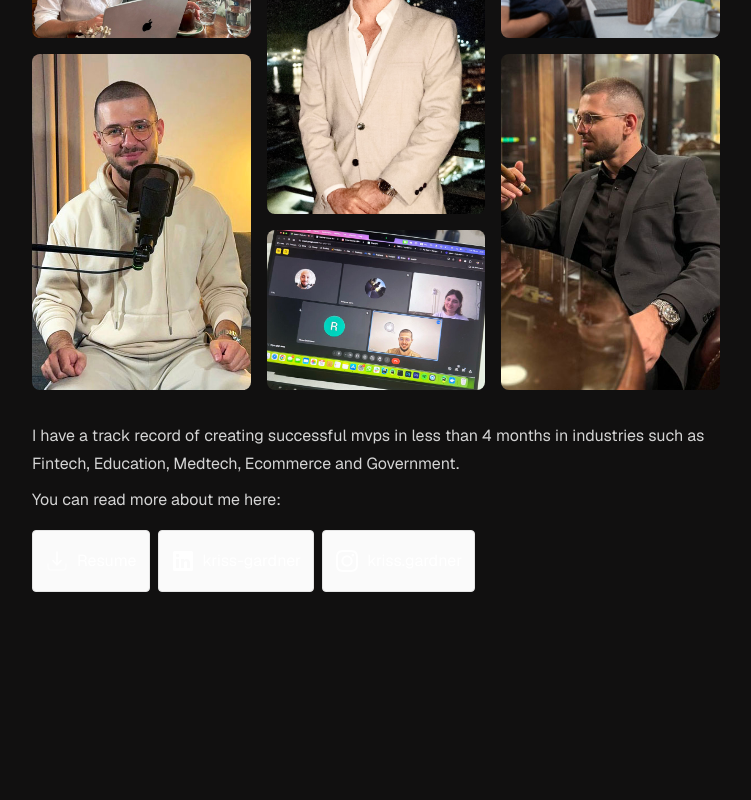
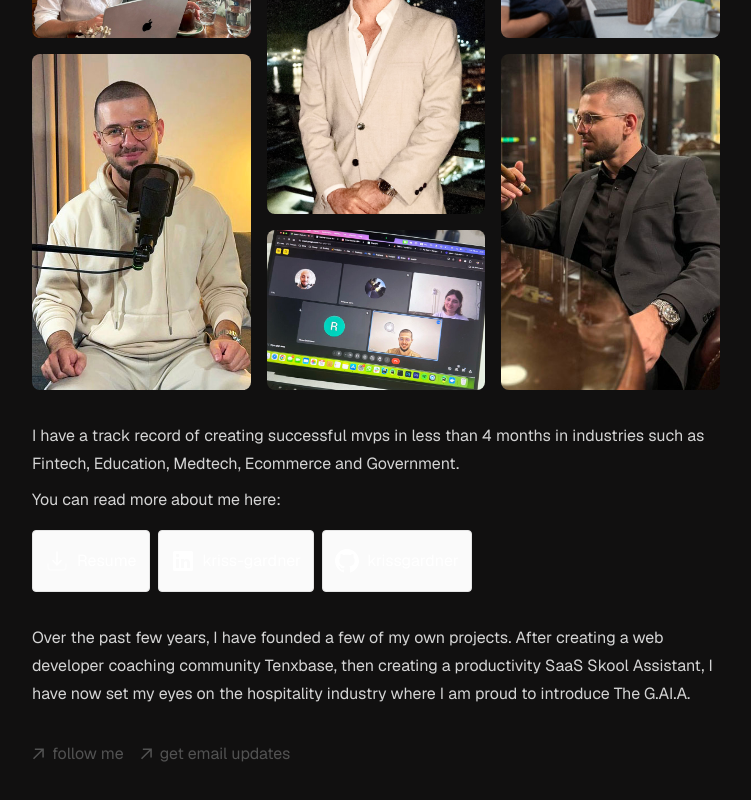
Before and after one commit to krissgardner/krissgardner.com, a Next.js app: page / in a window 1280 px wide. Shown: the part 454-1254 px from the top of the page, without its empty margins (264-1015 px from the left). Before the commit the page ends 1110 px from the top, so only its background shows below. Built offline with nearby package versions, Linux system fonts and the light colour scheme.

Commit message:
Update links & text

```diff
--- a/app/page.tsx
+++ b/app/page.tsx
@@ -1,5 +1,11 @@
 import Gallery from '@/components/Gallery'
-import { Download, Instagram, LinkedIn } from '@/components/icons'
+import {
+  Arrow,
+  Download,
+  GitHub,
+  Instagram,
+  LinkedIn,
+} from '@/components/icons'
 
 export default function Page() {
   return (
@@ -31,13 +37,52 @@ export default function Page() {
           </div>
         </a>
 
-        <a target="_blank" href="https://www.instagram.com/kriss.gardner/">
+        <a target="_blank" href="https://github.com/krissgardner">
           <div className="flex gap-2 items-center justify-between rounded border border-neutral-200 bg-neutral-50 px-3 py-4 dark:border-neutral-700 dark:bg-neutral-800">
-            <Instagram width={24} height={24} fill="#ffffff" />
-            <p className="text-white">kriss.gardner</p>
+            <GitHub width={24} height={24} fill="#ffffff" />
+            <p className="text-white">krissgardner</p>
           </div>
         </a>
+
+        {/*<a target="_blank" href="https://www.instagram.com/kriss.gardner/">*/}
+        {/*  <div className="flex gap-2 items-center justify-between rounded border border-neutral-200 bg-neutral-50 px-3 py-4 dark:border-neutral-700 dark:bg-neutral-800">*/}
+        {/*    <Instagram width={24} height={24} fill="#ffffff" />*/}
+        {/*    <p className="text-white">kriss.gardner</p>*/}
+        {/*  </div>*/}
+        {/*</a>*/}
       </div>
+
+      <p className="mt-8">
+        Over the past few years, I have founded a few of my own projects. After
+        creating a web developer coaching community Tenxbase, then creating a
+        productivity SaaS Skool Assistant, I have now set my eyes on the
+        hospitality industry where I am proud to introduce The G.AI.A.
+      </p>
+
+      <ul className="font-sm mt-8 flex flex-col space-x-0 space-y-2 text-neutral-600 md:flex-row md:space-x-4 md:space-y-0 dark:text-neutral-300">
+        <li>
+          <a
+            className="flex items-center transition-all hover:text-neutral-100"
+            rel="noopener noreferrer"
+            target="_blank"
+            href="https://www.instagram.com/kriss.gardner/"
+          >
+            <Arrow />
+            <p className="ml-2 h-7">follow me</p>
+          </a>
+        </li>
+        <li>
+          <a
+            className="flex items-center transition-all hover:text-neutral-100"
+            rel="noopener noreferrer"
+            target="_blank"
+            href="https://newsletter.krissgardner.com"
+          >
+            <Arrow />
+            <p className="ml-2 h-7">get email updates</p>
+          </a>
+        </li>
+      </ul>
     </main>
   )
 }
--- a/components/Navigation.tsx
+++ b/components/Navigation.tsx
@@ -6,7 +6,9 @@ const Navigation = () => {
       <Link href="/">home</Link>
       <Link href="/work">work</Link>
       <Link href="/contact">contact</Link>
-      <Link href="/newsletter">newsletter</Link>
+      <Link target="_blank" href="https://newsletter.krissgardner.com">
+        newsletter
+      </Link>
     </div>
   )
 }
--- /dev/null
+++ b/components/icons/Arrow.tsx
@@ -0,0 +1,20 @@
+import { SVGProps } from 'react'
+
+const Arrow = (props: SVGProps<SVGSVGElement>) => {
+  return (
+    <svg
+      width="12"
+      height="12"
+      viewBox="0 0 12 12"
+      fill="none"
+      xmlns="http://www.w3.org/2000/svg"
+      {...props}
+    >
+      <path
+        d="M2.07102 11.3494L0.963068 10.2415L9.2017 1.98864H2.83807L2.85227 0.454545H11.8438V9.46023H10.2955L10.3097 3.09659L2.07102 11.3494Z"
+        fill="currentColor"
+      ></path>
+    </svg>
+  )
+}
+export default Arrow
--- /dev/null
+++ b/components/icons/GitHub.tsx
@@ -0,0 +1,19 @@
+import { SVGProps } from 'react'
+
+const GitHub = (props: SVGProps<SVGSVGElement>) => {
+  return (
+    <svg
+      height="32"
+      width="32"
+      aria-hidden="true"
+      viewBox="0 0 16 16"
+      version="1.1"
+      data-view-component="true"
+      {...props}
+    >
+      <path d="M8 0c4.42 0 8 3.58 8 8a8.013 8.013 0 0 1-5.45 7.59c-.4.08-.55-.17-.55-.38 0-.27.01-1.13.01-2.2 0-.75-.25-1.23-.54-1.48 1.78-.2 3.65-.88 3.65-3.95 0-.88-.31-1.59-.82-2.15.08-.2.36-1.02-.08-2.12 0 0-.67-.22-2.2.82-.64-.18-1.32-.27-2-.27-.68 0-1.36.09-2 .27-1.53-1.03-2.2-.82-2.2-.82-.44 1.1-.16 1.92-.08 2.12-.51.56-.82 1.28-.82 2.15 0 3.06 1.86 3.75 3.64 3.95-.23.2-.44.55-.51 1.07-.46.21-1.61.55-2.33-.66-.15-.24-.6-.83-1.23-.82-.67.01-.27.38.01.53.34.19.73.9.82 1.13.16.45.68 1.31 2.69.94 0 .67.01 1.3.01 1.49 0 .21-.15.45-.55.38A7.995 7.995 0 0 1 0 8c0-4.42 3.58-8 8-8Z"></path>
+    </svg>
+  )
+}
+
+export default GitHub
--- a/components/icons/index.tsx
+++ b/components/icons/index.tsx
@@ -1,3 +1,5 @@
 export { default as LinkedIn } from './LinkedIn'
 export { default as Instagram } from './Instagram'
 export { default as Download } from './Download'
+export { default as GitHub } from './GitHub'
+export { default as Arrow } from './Arrow'
```
